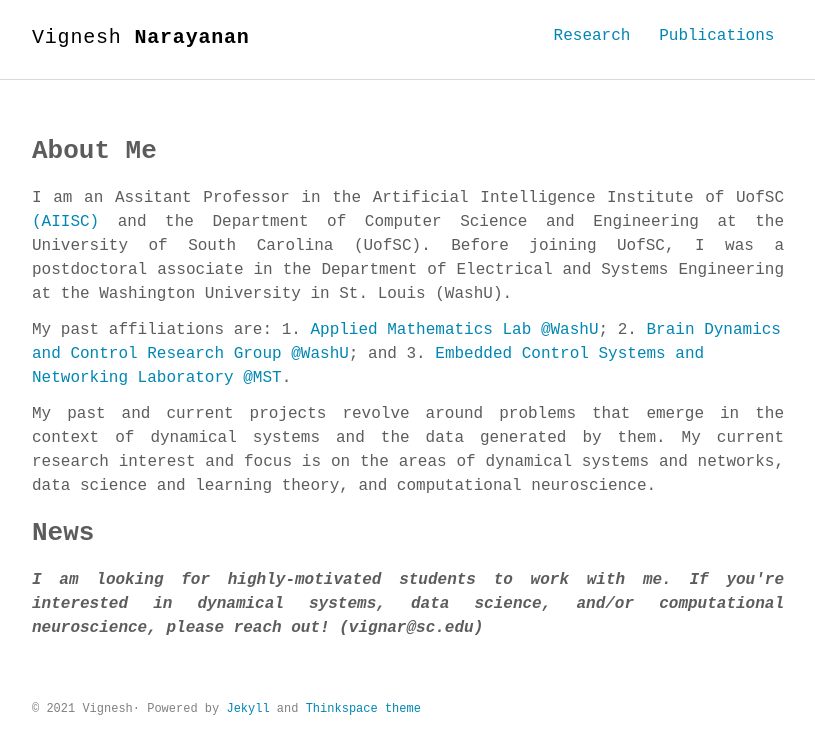
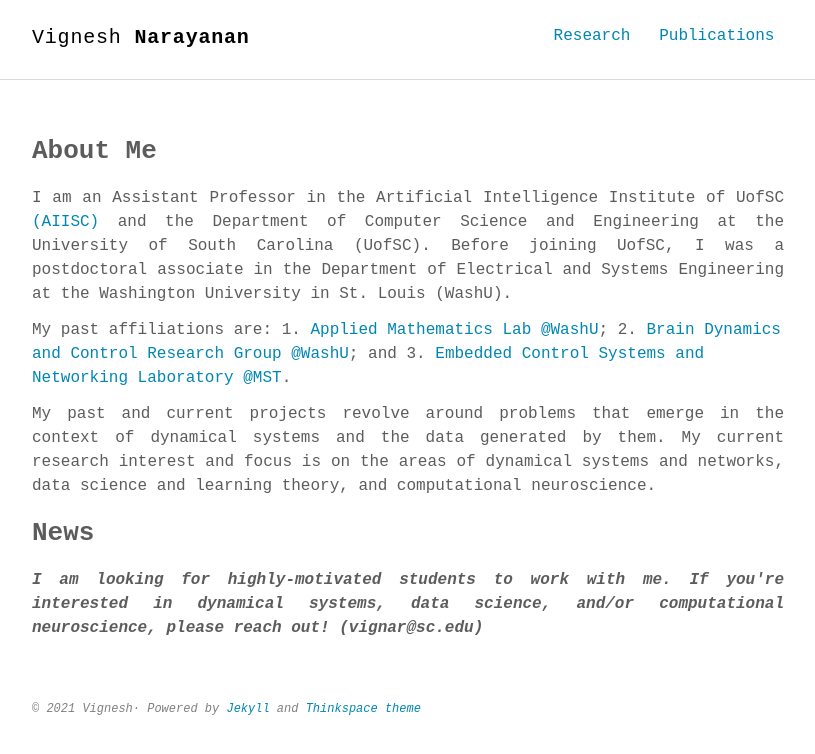
Before and after one commit to vigsnar/old_html_thinkspace, a Jekyll site: the page built from index.html, in a window 1280 px wide. Shown: the top 754 px of the page, without its empty margins (232-1047 px from the left). Built offline with Jekyll 4.4.1, drawn with Linux system fonts in a browser that asks for light colours; some web fonts are replaced; some of the changed lines change nothing that is shown.

Commit message:
Update intro.html

```diff
--- a/_includes/intro.html
+++ b/_includes/intro.html
@@ -8,55 +8,27 @@
     </figure>-->
     <!--<img align="right" width="150" height="150" src="http://octodex.github.com/images/minion.png" alt="minions">-->
     <p align="justify">
-    I am an Assitant Professor in the Artificial Intelligence Institute of UofSC <a href="https://aiisc.ai">(AIISC)</a>
-      and the Department of Computer Science and Engineering at the University of South Carolina (UofSC).
-    <!--affiliated with the <a href="https://www.ese.wustl.edu/~jsli/AMLab/Home.html">Applied Mathematics Lab</a> (PI: Dr. Jr-Shin Li).
-    Previously, I was with the <a href="https://braindynamics.engineering.wustl.edu">Brain Dynamics and Control Research Group</a> (PI: Dr. ShiNung Ching).-->
+    I am an Assistant Professor in the Artificial Intelligence Institute of UofSC <a href="https://aiisc.ai">(AIISC)</a>
+    and the Department of Computer Science and Engineering at the University of South Carolina (UofSC).
     Before joining UofSC, I was a postdoctoral associate in the Department of Electrical and Systems Engineering at the Washington University in St. Louis (WashU).
     </p>
 
     My past affiliations are:
     1. <a href="https://www.ese.wustl.edu/~jsli/AMLab/Home.html">Applied Mathematics Lab @WashU</a>;
     2. <a href="https://braindynamics.engineering.wustl.edu">Brain Dynamics and Control Research Group @WashU</a>; and
-  3. <a href="https://web.mst.edu/~sarangap/">Embedded Control Systems and Networking Laboratory @MST</a>.
+    3. <a href="https://web.mst.edu/~sarangap/">Embedded Control Systems and Networking Laboratory @MST</a>.
     </p>
 
-    <p align="justify">
+     <p align="justify">
      My past and current projects revolve around problems that emerge in the context of dynamical systems and the data generated by them.
      My current research interest and focus is on the areas of dynamical systems and networks, data science and learning theory, and computational neuroscience.
-     <!--Check out the <a href="https://vigsnar.github.io/research/">research</a> page to learn about my current research interests and completed and ongoing projects!</p>-->
-    <!--  Hi, I'm Vignesh Narayanan. I am currently a postdoctoral associate in the Department of Electrical and Systems Engineering at Washingtin University in St. Louis. -->
-    <h2>News</h2>
-     <!--<p align="justify">
-     I will be moving to the Artificial Intelligence Institute of UofSC <a href="https://aiisc.ai">(AIISC)</a> at the University of South Carolina in Fall 2021.
-     </p>-->
-
-     <p align="justify">  <strong><em>
-       <!--If you are interested to work with me, please find the relevant information <a href="https://vigsnar.github.io/openings/">here.-->
+     <h2>News</h2>
+    <p align="justify">  <strong><em>
        I am looking for highly-motivated students to work with me.
        If you're interested in dynamical systems, data science, and/or computational neuroscience, please reach out! (vignar@sc.edu)
-       <!--Check out the <a href="https://vigsnar.github.io/research/">research</a> page to learn about my current research interests and completed and ongoing projects!-->
        </a></em></strong>
     </p>
-    <!--<h1>About Me</h1>-->
-    <!--<p class="lead">-->
-    <!--<figure class="wp-block-image alignright">
-    <img align="right" src="http://octodex.github.com/images/minion.png" alt="" width="100" height="100">
-    <figcaption>Minions</figcaption>
-    </figure>-->
-    <!--<img align="right" width="150" height="150" src="http://octodex.github.com/images/minion.png" alt="minions">-->
-    <!--<p align="justify">
-    Welcome to my page!
-    I am currently a postdoctoral associate in the Department of Electrical and Systems Engineering at the Washington University in St. Louis (WashU).
-    Before joining WashU, I was a graduate student in the <a href="https://web.mst.edu/~sarangap/">Embedded Control Systems and Networking Laboratory</a>(PI: Dr. Jagannathan Sarangapani) at the Missouri University of Science and Technology.
-    In my postdocoral research, I was affiliated with <a href="https://braindynamics.engineering.wustl.edu">Brain Dynamics and Control Research Group</a>(PI: Dr. ShiNung Ching) and <a href="https://www.ese.wustl.edu/~jsli/AMLab/Home.html">Applied Mathematics Lab</a>(PI: Dr. Jr-Shin Li) at WashU. I am currently hosted by Dr. Jr-Shin Li at WashU.
-    </p>-->
 
-    <!--  Hi, I'm Vignesh Narayanan. I am currently a postdoctoral associate in the Department of Electrical and Systems Engineering at Washingtin University in St. Louis. -->
-   <!-- <h1>News</h1>
-     <p align="justify">
-     I will be moving to the Artificial Intelligence Institute of UofSC <a href="https://aiisc.ai">(AIISC)</a> and the Department of Computer Science and Engineering at the University of South Carolina in Fall 2021.
-     </p>
 
      <p align="justify">  <strong><em>
        <!--If you are interested to work with me, please find the relevant information <a href="https://vigsnar.github.io/openings/">here.
```
